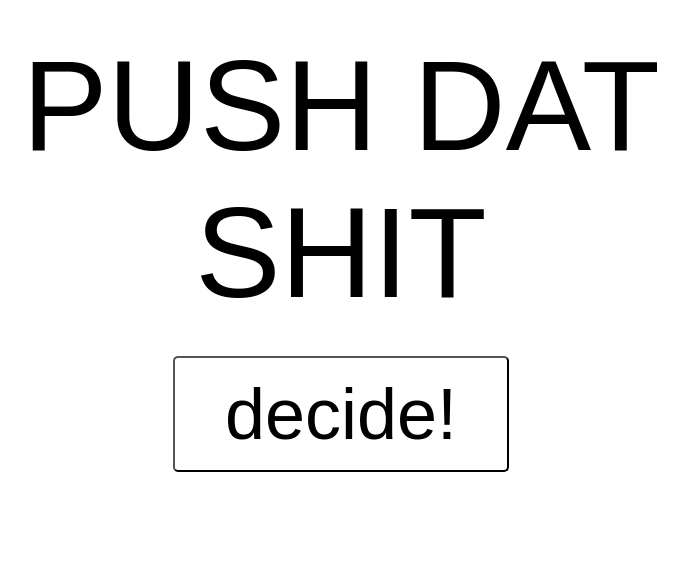
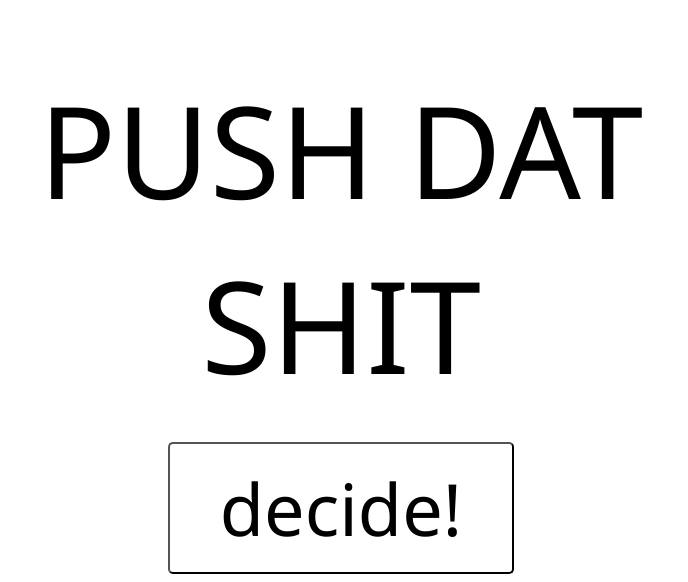
Before and after one commit to ArtyomZakharov/ddm-web, a React app: page / in a window 1280 px wide. Shown: the part 229-811 px from the top of the page, without its empty margins (299-987 px from the left). Built offline with nearby package versions, Linux system fonts and the light colour scheme.

Commit message:
added favicon

```diff
--- a/index.html
+++ b/index.html
@@ -2,6 +2,9 @@
 <html>
 <head>
 	<title>Drink Decision Maker</title>
+
+	<link rel="shortcut icon" href="/favicon.ico" type="image/x-icon">
+	<link rel="icon" href="/favicon.ico" type="image/x-icon">
 
 	<link rel="stylesheet" href="public/css/styles.css">
 </head>
--- a/public/css/styles.css
+++ b/public/css/styles.css
@@ -1,5 +1,5 @@
 * {
-    font-family: Ubuntu Mono, Segoe UI Semilight, Arial;
+    font-family: Ubuntu Mono, Segoe UI, Arial;
 }
 
 #content {
@@ -19,6 +19,7 @@
 
 div.dec-lbl {
 	font-size: 128px;
+    margin-top: 30px;
 }
 
 button.dec-btn {
```
Also changed, not shown: favicon.ico (added).
